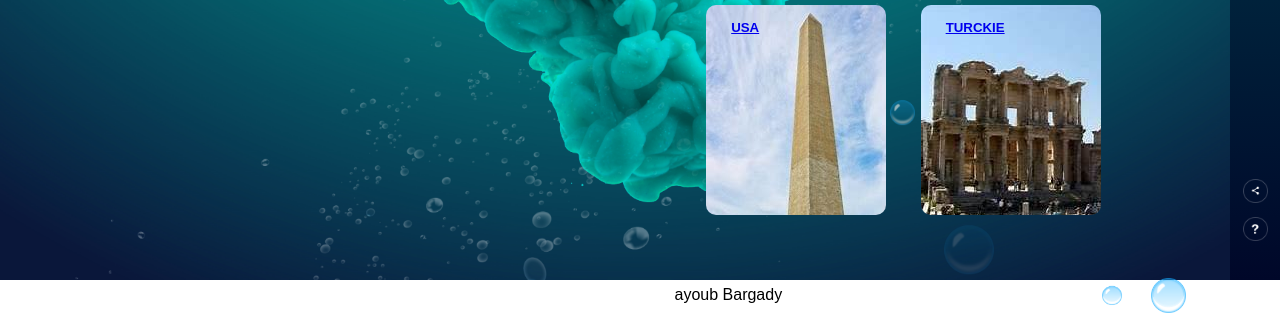
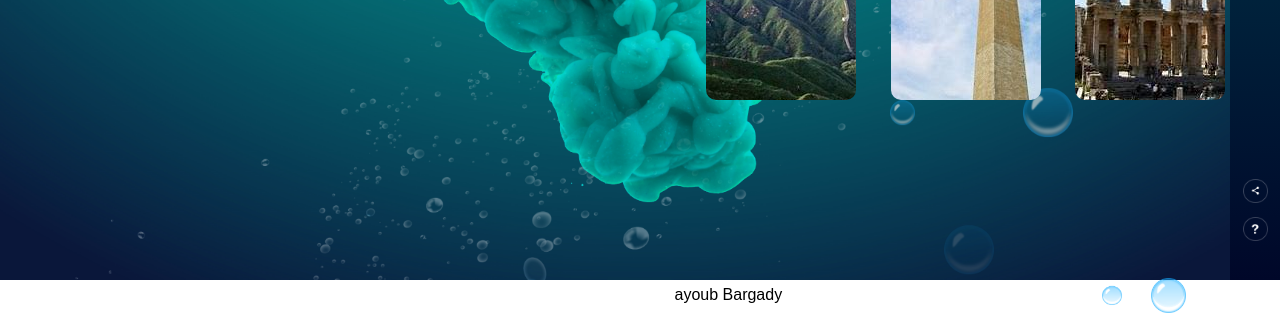
Before and after one commit to AyoubCoolProjects/Ayoub-BARGADY, a plain HTML site: page index.html in a window 1280 px wide. Shown: the part 520-840 px from the top of the page. Drawn offline with nearby package versions, Linux system fonts and the light colour scheme.

Commit message:
Update index.css

```diff
--- a/index.css
+++ b/index.css
@@ -160,7 +160,7 @@ h1{
     font-size: 30px;
 }
 .card{
-    width: 130px;
+    width: 100px;
     height: 180px;
     display: inline-block;
     border-radius: 10px;
```
